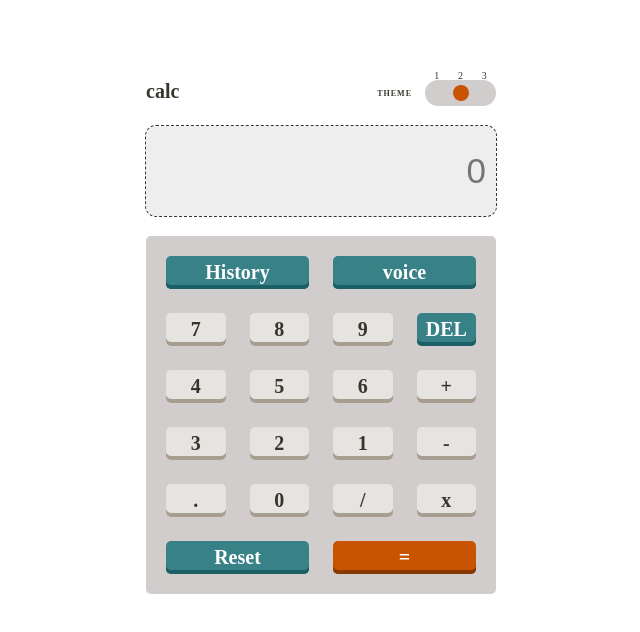
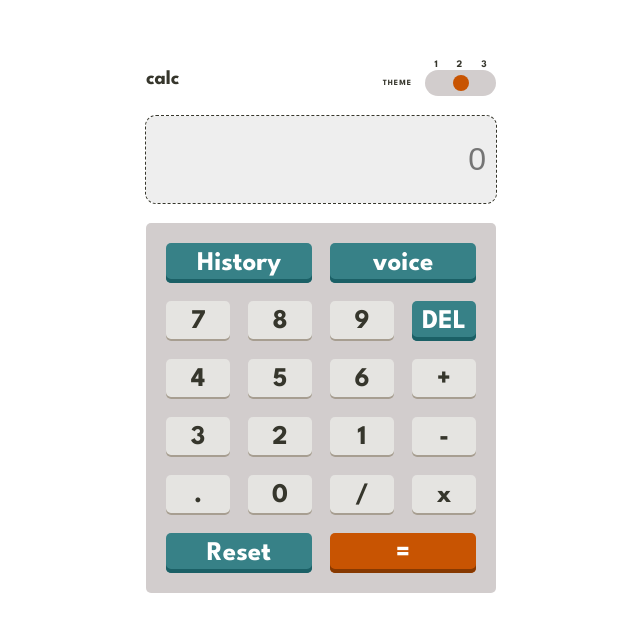
Before and after one commit to khusan2006/calculator-app, a React (Create React App) app: page / in a window 1280 px wide. Shown: the top 632 px of the page, without its empty margins (319-959 px from the left). Built offline with nearby package versions, Linux system fonts and the light colour scheme.

Commit message:
add font family and hover effects

```diff
--- a/public/index.html
+++ b/public/index.html
@@ -11,6 +11,12 @@
     />
     <link rel="apple-touch-icon" href="%PUBLIC_URL%/logo192.png" />
     <link rel="manifest" href="%PUBLIC_URL%/manifest.json" />
+
+    <!-- Fonts -->
+    <link rel="stylesheet" href="https://cdnjs.cloudflare.com/ajax/libs/font-awesome/6.4.2/css/all.min.css" integrity="sha512-z3gLpd7yknf1YoNbCzqRKc4qyor8gaKU1qmn+CShxbuBusANI9QpRohGBreCFkKxLhei6S9CQXFEbbKuqLg0DA==" crossorigin="anonymous" referrerpolicy="no-referrer" />
+    <link rel="preconnect" href="https://fonts.googleapis.com">
+    <link rel="preconnect" href="https://fonts.gstatic.com" crossorigin>
+    <link href="https://fonts.googleapis.com/css2?family=League+Spartan:wght@700&display=swap" rel="stylesheet">
     <title>Calculator App</title>
   </head>
   <body>
--- a/src/App.js
+++ b/src/App.js
@@ -1,4 +1,4 @@
-import { useEffect, useState, useCallback } from "react";
+import { useEffect, useState } from "react";
 import CalcBody from "./components/CalcBody";
 import CalcHeader from "./components/CalcHeader";
 import CalcScreen from "./components/CalcScreen";
@@ -10,12 +10,13 @@ function App() {
   const [inputNumber, setInputNumber] = useState('');
   const [firstNumber, setFirstNumber] = useState('');
   const [operationType, setOperationType] = useState('')
-
-  const handleInputChange = useCallback((value) => {
-    inputNumber.length <= MAX_VALUE && setInputNumber((prev)=> `${prev}${value}`)
-},[inputNumber.length])
-
-  const handleOperations = useCallback((type='') => {
+  // const InputNumberLength = inputNumber.length
+  // handling changes
+  const handleInputChange = (value) => {
+    setInputNumber((prev)=> prev.length <= MAX_VALUE ? `${prev}${value}` : prev)
+  }
+  //handling operations
+ const handleOperations = (type='') => {
       if(!firstNumber) {
         setFirstNumber(inputNumber)
         setInputNumber('')
@@ -44,7 +45,7 @@ function App() {
       }
 
 
-  },[firstNumber, inputNumber, operationType])
+  }
 
   const reset = () => {
     setInputNumber('')
@@ -53,7 +54,6 @@ function App() {
   // effect for handling theme
   useEffect(() => {
     let localSTheme = localStorage.getItem('theme');
-
     if (!localSTheme) {
         setCurrentTheme(window.matchMedia('(prefers-color-scheme: dark)').matches ? 'dark' : 'light')
     }else{
@@ -92,7 +92,8 @@ function App() {
     return function() {
       document.removeEventListener('keydown', handlekeyboards)
     }
-  },[inputNumber, handleInputChange, handleOperations])
+  },[])
+
   return (
     <div className="app">
         <div className="container">
--- a/src/index.css
+++ b/src/index.css
@@ -15,7 +15,9 @@ input::-webkit-inner-spin-button {
 input[type=number] {
   -moz-appearance: textfield;
 }
-
+:root{
+  --transition-duration: .3s;
+}
 :root[data-theme="dark"] {
   --bg-color: #3a4663;
   --color-text-body: #434a59;
@@ -100,6 +102,10 @@ html{
   font-size: 62.5%;
 }
 
+body{
+  font-family: "League Spartan", "Arial", sans-serif;
+}
+
 .app{
   height: 100vh;
   background-color: var(--bg-color);
@@ -112,7 +118,7 @@ html{
 
 /* Header section */
 .header{
-  padding-top: 8rem;
+  padding-top: 7rem;
   display: flex;
   justify-content: space-between;
 }
@@ -153,7 +159,9 @@ html{
   flex: 1;
   cursor: pointer;
 }
-
+.theme__label:hover ~ .circle {
+  background-color: var(--color-bg-circle-hover);
+}
 .circle{
   position: absolute;
   z-index: 1;
@@ -161,9 +169,7 @@ html{
   height: 1.6rem;
   border-radius: 50%;
   background-color: var(--color-bg-circle);
-  transition-duration: var(--transition-duration);
-  transition-timing-function: ease;
-  transition-property: transform, background-color, opacity;
+  transition: all var(--transition-duration) ease;
 }
 .theme__switcher{
   position: relative;
@@ -198,7 +204,7 @@ html{
   color: var(--color-text-input);
   text-align: right;
   border: none;
-  font-size: 3.5rem;
+  font-size: 3.2rem;
   padding: 2.5rem 1rem;
   width: 100%;
   border-radius: 1rem;
@@ -211,7 +217,7 @@ html{
   grid-template-columns: repeat(4,1fr);
   justify-items: center;
   align-items: center;
-  gap: 2.4rem;
+  gap: 1.8rem;
   text-align: center;
   margin-top: 2rem;
   background-color: var(--color-bg-controls);
@@ -222,13 +228,24 @@ html{
 .calc-body span{
   width: 100%;
   background-color: var(--color-bg-key);
-  box-shadow: 0 -4px 0 0 var(--color-shadow-key) inset;
+  box-shadow: 0 -2px 0 0 var(--color-shadow-key) inset;
   color: var(--color-text-body);
-  font-size: 2rem;
+  font-size: 2.7rem;
   font-weight: bold;
-  padding: 0.5rem 0.25rem;
+  padding: 0.75rem;
   border-radius: .5rem;
   cursor: pointer;
+  transition: all var(--transition-duration) ease;
+}
+
+.calc-body span:hover{
+  background-color: var(--color-bg-key-hover);
+}
+
+.calc-body span:active {
+  background-color: var(--color-bg-key-active);
+  box-shadow: 0px -3px 0px 0px var(--color-shadow-key) inset;
+  transform: translateY(1px);
 }
 
 .calc-body .body__history{
```
